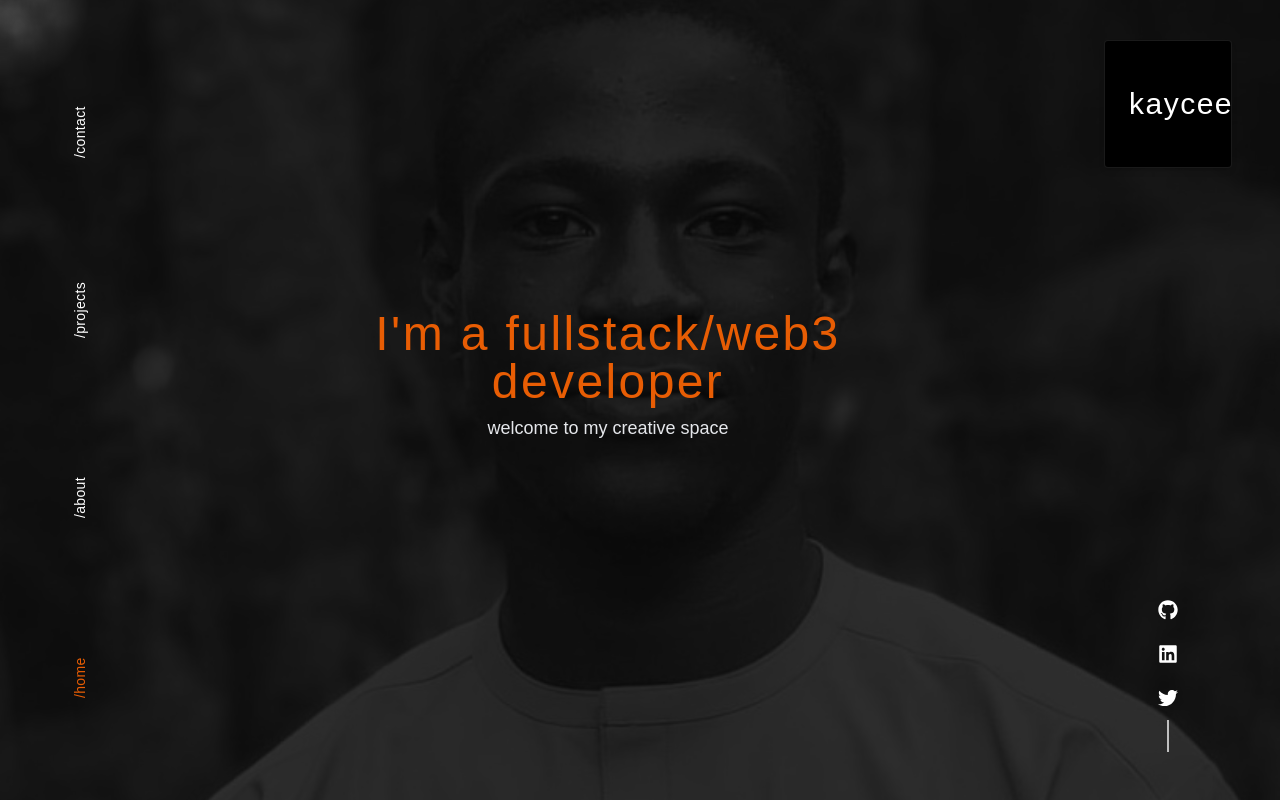
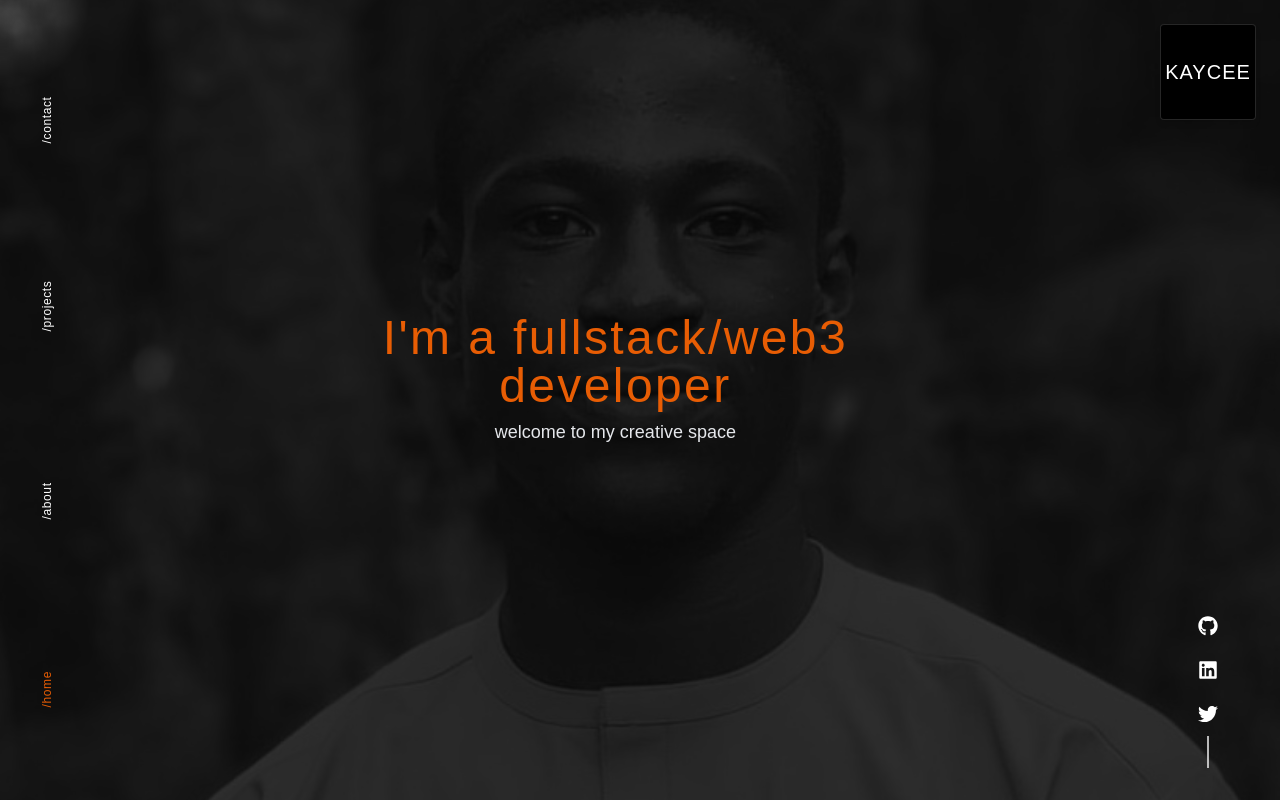
Before and after one commit to Kaycee276/Kelechukwu-Izuaba, a Next.js app: page / in a window 1280 px wide. Built offline with nearby package versions, Linux system fonts and the light colour scheme; a web font is replaced by a local one.

Commit message:
style: fit logo text inside container and slim down left and right sidebars

```diff
--- a/src/components/ClientLayoutWrapper.tsx
+++ b/src/components/ClientLayoutWrapper.tsx
@@ -14,7 +14,11 @@ const navItems = [
   { path: "/", name: "/home" },
 ];
 
-export default function ClientLayoutWrapper({ children }: { children: React.ReactNode }) {
+export default function ClientLayoutWrapper({
+  children,
+}: {
+  children: React.ReactNode;
+}) {
   const [mousePosition, setMousePosition] = useState({ x: 0, y: 0 });
   const pathname = usePathname();
 
@@ -53,11 +57,11 @@ export default function ClientLayoutWrapper({ children }: { children: React.Reac
         <div className="w-full h-full backdrop-blur-md bg-black/75" />
       </div>
 
-			{/* 3-Column Layout - Navigation starts from left end of screen */}
-			<div className="relative z-20 flex-1 flex flex-row justify-between pl-0 pr-2 sm:pr-4 md:px-6 lg:px-8 py-2 sm:py-4 md:py-6 gap-1 sm:gap-3 md:gap-6 overflow-hidden">
-				{/* Left Navigation (Starts directly from left end of screen) */}
-				<nav className="flex items-center z-30 pl-0 pr-1 sm:px-2 md:px-4">
-					<ul className="flex flex-col h-full justify-around py-2 sm:py-4">
+      {/* 3-Column Layout - Slimmer left and right sidebars for maximum main content space */}
+      <div className="relative z-20 flex-1 flex flex-row justify-between pl-0 pr-1 sm:pr-2 md:px-4 py-1 sm:py-2 md:py-4 gap-1 sm:gap-2 md:gap-4 overflow-hidden">
+        {/* Left Navigation (Slimmer & starts directly from left end of screen) */}
+        <nav className="flex items-center z-30 pl-0 pr-0.5 sm:px-1">
+          <ul className="flex flex-col h-full justify-around py-1 sm:py-2">
             {navItems.map((item, index) => (
               <motion.li
                 key={item.path}
@@ -79,9 +83,12 @@ export default function ClientLayoutWrapper({ children }: { children: React.Reac
                 }}
                 className={`${
                   isActive(item.path) ? "text-[#e85d04]" : "text-white"
-								} font-semibold my-1 text-[10px] sm:text-xs md:text-sm tracking-wide`}
+                } font-semibold my-0.5 text-[9px] sm:text-[10px] md:text-xs tracking-wider`}
               >
-								<Link href={item.path} className="hover:text-[#e85d04] transition-colors py-1 px-0.5 sm:py-2 sm:px-1 block">
+                <Link
+                  href={item.path}
+                  className="hover:text-[#e85d04] transition-colors py-0.5 px-0.5 block"
+                >
                   {item.name}
                 </Link>
               </motion.li>
@@ -91,15 +98,15 @@ export default function ClientLayoutWrapper({ children }: { children: React.Reac
 
         {/* Main page content area */}
         <motion.main
-					className="flex-1 w-full overflow-y-auto px-2 sm:px-4 md:px-6 pt-0 pb-4 sm:pb-6 custom-scroll z-20"
+          className="flex-1 w-full overflow-y-auto pt-0 pb-2 sm:pb-4 custom-scroll z-20"
           initial={{ opacity: 0 }}
           animate={{ opacity: 1, transition: { delay: 0.2 } }}
         >
           {children}
         </motion.main>
 
-				{/* Right Sidebar (Logo & Socials scaled on small screens) */}
-				<aside className="flex flex-col justify-between z-30 p-1 sm:p-2 md:p-4">
+        {/* Right Sidebar (Slimmer Logo & Socials) */}
+        <aside className="flex flex-col justify-between z-30 p-0.5 sm:p-1 md:p-2">
           <motion.div
             className="self-end"
             initial={{ opacity: 0, y: -20 }}
--- a/src/components/Logo.tsx
+++ b/src/components/Logo.tsx
@@ -1,7 +1,7 @@
 const Logo = () => {
 	return (
-		<div className="p-2 sm:p-4 md:p-6 w-14 h-14 sm:w-24 sm:h-24 md:w-32 md:h-32 grid place-items-center bg-black border border-white/10 rounded-sm shadow-md">
-			<p className="text-sm sm:text-2xl md:text-3xl text-white font-bold tracking-wider">
+		<div className="p-1 sm:p-2.5 md:p-3 w-12 h-12 sm:w-18 sm:h-18 md:w-24 md:h-24 flex items-center justify-center bg-black border border-white/15 rounded-sm shadow-md overflow-hidden">
+			<p className="text-[10px] sm:text-base md:text-xl text-white font-extrabold tracking-wider uppercase text-center leading-none">
 				kaycee
 			</p>
 		</div>
```
Lines whose indentation alone changed are shown as unchanged.
